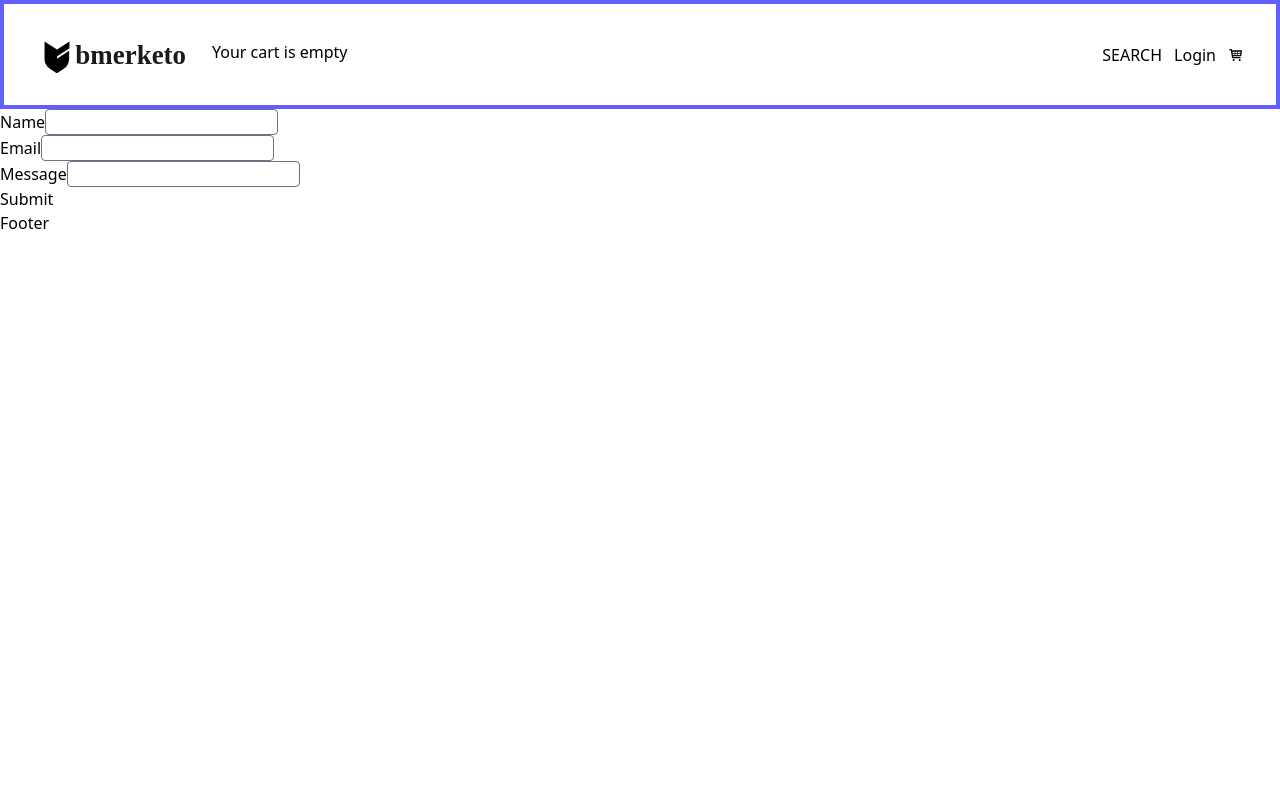
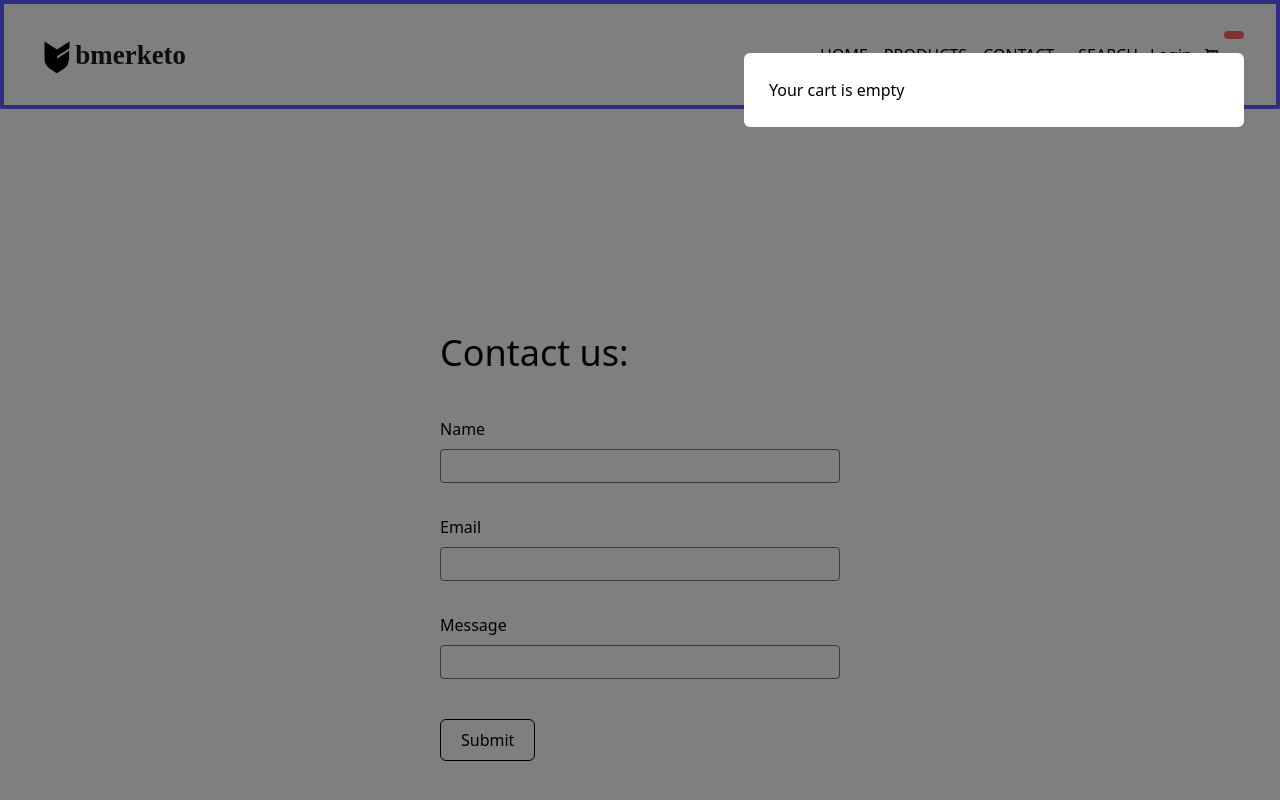
Before and after one commit to veraaa99/INL-MNINGSUPPGIFT---Javascript-2, a React (Vite) app: page /contacts in a window 1280 px wide. Both pictures are taken after a click on the button 1236 px from the left and 54 px from the top of the page. Shown: the top 800 px of the page. Built offline with nearby package versions, Linux system fonts and the light colour scheme.

Commit message:
Styled the contact page, the shopping cart list and the checkout page

```diff
--- a/src/components/ContactForm.jsx
+++ b/src/components/ContactForm.jsx
@@ -20,13 +20,16 @@ function ContactForm() {
     }
 
   return (
-    <div>
+    <div className='w-100' >
+        <h2 className='text-4xl my-6'>Contact us:</h2>
         <form onSubmit={onSubmit}>
-            <FormInput label="Name" name="name" id="name" type="text" value={form.name} onChange={handleChange} errorMsg={errors.name}/>
-            <FormInput label="Email" name="email" id="email" type="email" value={form.email} onChange={handleChange} errorMsg={errors.email} />
-            <FormInput label="Message" name="message" id="message" type="text" value={form.message} onChange={handleChange} errorMsg={errors.message}/>
+            <div className='flex flex-col'>
+                <FormInput label="Name" name="name" id="name" type="text" value={form.name} onChange={handleChange} errorMsg={errors.name}/>
+                <FormInput label="Email" name="email" id="email" type="email" value={form.email} onChange={handleChange} errorMsg={errors.email} />
+                <FormInput label="Message" name="message" id="message" type="text" value={form.message} onChange={handleChange} errorMsg={errors.message}/>
 
-            <button>Submit</button>
+            </div>
+            <button className='p-2 px-5 border-1 border-solid rounded-md mt-7'>Submit</button>
         </form>
         { isMessageSubmitted && <p>Message succesfully submitted!</p>}
     </div>
--- a/src/components/FormInput.jsx
+++ b/src/components/FormInput.jsx
@@ -1,10 +1,10 @@
 
 function FormInput({ className, errorMsg, label, name, id, ...rest }) {
   return (
-    <div className={`form-group ${className}`}>
-        <label htmlFor={id}>{ label }</label>
-        <input className="form-input border rounded-sm border-gray-500" id={id} name={name} {...rest}/>
-        {errorMsg && <p className="invalid-input">{errorMsg}</p>}
+    <div className={`form-group ${className} grid py-3`}>
+        <label className='py-2' htmlFor={id}>{ label }</label>
+        <input className="form-input border rounded-sm border-gray-500 p-1" id={id} name={name} {...rest}/>
+        {errorMsg && <p className="invalid-input my-3">{errorMsg}</p>}
     </div>
   )
 }
--- a/src/components/Navbar.jsx
+++ b/src/components/Navbar.jsx
@@ -14,7 +14,7 @@ function Navbar() {
   const { shoppingItems } = useShoppingCartContext()
 
   return (
-    <nav className='border-4 border-indigo-500 p-8'>
+    <nav className='border-4 border-indigo-500 p-8 '>
         <div className='container flex m-auto items-center justify-between'>
 
           <div>
@@ -23,7 +23,7 @@ function Navbar() {
             </Link>
           </div>
 
-          <div className='flex'>
+          <div className='flex '>
             <ul className='flex gap-4 mx-6'>
                 <li className=''><NavLink to="/" onClick={() => setIsMessageSubmitted(false)}>HOME</NavLink></li>
                 <li className=''><NavLink to="/Products" onClick={() => setIsMessageSubmitted(false)}>PRODUCTS</NavLink></li>
@@ -33,24 +33,39 @@ function Navbar() {
               <li className=''>SEARCH</li>
               <li className=''><NavLink to="/Login" onClick={() => setIsMessageSubmitted(false)}>Login</NavLink></li>
 
+
                   <button onClick={() => setCartIsOpen(state => !state)}><TiShoppingCart /></button>
+                  <div className='relative'>
                   { totalQuantity != 0
-                ? totalQuantity
+                    ?
+                    <span className='text-sm absolute -top-3 -right-3 rounded-full py-1 px-2.5 bg-red-400' onClick={() => setCartIsOpen(state => !state)}>
+                        {totalQuantity}
+                    </span>
+
                     : ''}
+              </div>
 
               { cartIsOpen &&
-                <div className='modal-backdrop' onClick={() => setCartIsOpen(state => !state)}>
-                  <div className='modal' onClick={e => e.stopPropagation()}>
+              <div className='modal-backdrop inset-0' onClick={() => setCartIsOpen(state => !state)}>
+
+                </div>
+              }
+
+              <div className='relative'>
+              { cartIsOpen &&
+
+              <div className='modal bg-white rounded-md' onClick={e => e.stopPropagation()}>
               { shoppingItems.length > 0
               ?
               <>
                   <ShoppingCartList />
-                          <button><NavLink to="/Checkout" onClick={() => setCartIsOpen(state => !state)}>Checkout</NavLink></button>
+                  <button className='m-3 p-3 border-3 border-solid rounded-md text-lg'><NavLink to="/Checkout" onClick={() => setCartIsOpen(state => !state)}>Checkout</NavLink></button>
               </>
               : 'Your cart is empty'}
           </div>
+            }
+
               </div>
-              }
 
             </ul>
 
--- a/src/components/OrderForm.jsx
+++ b/src/components/OrderForm.jsx
@@ -35,10 +35,13 @@ function OrderForm() {
         ?
           <div>
           <form onSubmit={onSubmit}>
+          <h2 className='text-2xl my-6'>Contact information:</h2>
+              <div className='flex flex-col'>
                   <FormInput label="Name" name="name" id="name" type="text" value={form.name} onChange={handleChange} errorMsg={errors.name}/>
                   <FormInput label="Email" name="email" id="email" type="email" value={form.email} onChange={handleChange} errorMsg={errors.email} />
                   <FormInput label="Message" name="message" id="message" type="text" value={form.message} onChange={handleChange} errorMsg={errors.message}/>
-                <button type="submit">Place order</button>
+                  <button className='p-2 px-5 border-1 border-solid rounded-md mt-7 self-center' type="submit">Place order</button>
+              </div>
             </form>
             </div>
         :
--- a/src/components/SetQuantityButton.jsx
+++ b/src/components/SetQuantityButton.jsx
@@ -45,10 +45,10 @@ function SetQuantityButton( product ) {
 
   return (
     <div className='flex justify-items-center items-center gap-3'>
-        <button onClick={() => decreaseProductQuantity()}>-</button>
+        <button className='border-1 border-solid rounded-md px-4 py-2' onClick={() => decreaseProductQuantity()}>-</button>
         <p>{ quantity }</p>
-        <button onClick={() => increaseProductQuantity()}>+</button>
-        <button onClick={() => {dispatch({ type: 'incremented_quantity' }); addToCart()}}>Add to cart</button>
+        <button className='border-1 border-solid rounded-md px-4 py-2' onClick={() => increaseProductQuantity()}>+</button>
+        <button className='border-1 border-solid rounded-md px-4 py-2' onClick={() => {dispatch({ type: 'incremented_quantity' }); addToCart()}}>Add to cart</button>
     </div>
   )
 }
--- a/src/components/ShoppingCartItem.jsx
+++ b/src/components/ShoppingCartItem.jsx
@@ -45,10 +45,19 @@ function ShoppingCartItem( { product } ) {
 
     return (
       <>
-        <li>{product.product.product.name} x { product.quantity} st</li>
-        <li>{product.product.product.price} kr/st </li>
-        <button onClick={() => dispatch({ type: 'incremented_quantity' })}>Hej</button>
-        <button onClick={() => dispatch({ type: 'reduced_quantity' })}>Hejdå</button>
+      <div className='grid grid-cols-2'>
+        <div>
+          <li>{product.product.product.name}</li>
+          <li> x { product.quantity} st</li>
+          <li className='mb-4'>{product.product.product.price} kr/st </li>
+          <button className='border-1 border-solid rounded-md px-3 py-1 pb-2 mr-3 text-center' onClick={() => dispatch({ type: 'incremented_quantity' })}>+</button>
+          <button className='border-1 border-solid rounded-md px-3.5 py-1 pb-2 text-center' onClick={() => dispatch({ type: 'reduced_quantity' })}>-</button>
+        </div>
+        <div>
+          <img className='object-cover rounded-lg' src={product.product.product.images[0]}></img>
+        </div>
+      </div>
+
       </>
     )
 }
--- a/src/components/ShoppingCartList.jsx
+++ b/src/components/ShoppingCartList.jsx
@@ -19,7 +19,7 @@ function ShoppingCartList() {
       <ul>
         {
            shoppingItems.map((product) => (
-            <div key={product.product.product._id}>
+            <div className='p-3' key={product.product.product._id}>
               <ShoppingCartItem product={product}/>
             </div>
           ))
@@ -27,10 +27,10 @@ function ShoppingCartList() {
         }
 
         { shoppingItems.length > 0 &&
-        <>
-            <div>Total: { sum } kr</div>
-            <button onClick={() => removeAllItems()}>Hejdå alla</button>
-        </>
+        <div className='p-3 mt-10'>
+            <div className='text-lg'>Total: { sum } kr</div>
+            <button className='p-2 border-1 border-solid rounded-md mt-2' onClick={() => removeAllItems()}>Remove all items</button>
+        </div>
         }
         </ul>
     </div>
--- a/src/index.css
+++ b/src/index.css
@@ -6,17 +6,16 @@
 
 .modal-backdrop {
   position: absolute;
-  top: 0;
-  left: 0;
-  height: 100%;
-  width: 100vw;
+  background-color: rgba(0, 0, 0, 0.5);
 }
 
 .modal {
-  position: relative;
-  width: 70%;
+  position: absolute;
   background-color: white;
-  border-radius: 10px;
+  border: 5px solid white;
   padding: 20px;
-  margin:20px auto;
+
+  width: 500px;
+  right: 0;
+  top: 10px;
 }
--- a/src/pages/Checkout.jsx
+++ b/src/pages/Checkout.jsx
@@ -5,7 +5,8 @@ function Checkout() {
 
   return (
     <>
-      <div>
+      <div className='px-30 grid m-auto my-30 center-items'>
+        <h1 className='text-5xl justify-self-center pb-10'>Checkout</h1>
         <ShoppingCartList />
         <OrderForm />
       </div>
--- a/src/pages/Contacts.jsx
+++ b/src/pages/Contacts.jsx
@@ -2,11 +2,9 @@ import ContactForm from "../components/ContactForm"
 
 function Contacts() {
   return (
-    <>
-      <div>
-        <ContactForm />
+      <div className='w-100 m-auto my-50 flex align-items center-items'>
+          <ContactForm />
       </div>
-    </>
   )
 }
 export default Contacts
--- a/src/pages/Products.jsx
+++ b/src/pages/Products.jsx
@@ -19,7 +19,7 @@ function Products() {
         <ul className='grid grid-cols-3 gap-6 m-5'>
           {
             products.map((product) => (
-              <div className='flex flex-col' key={product._id}>
+              <div className='flex flex-col text-sm' key={product._id}>
                 <div className=''>
                   <Link to={`/Products/${product._id}`}>
                     <img className='object-cover rounded-lg' src={product.images[0]} ></img>
```
Also changed, not shown: src/pages/ProductDetails.jsx (+2 -7 lines). Lines whose indentation alone changed are shown as unchanged.
